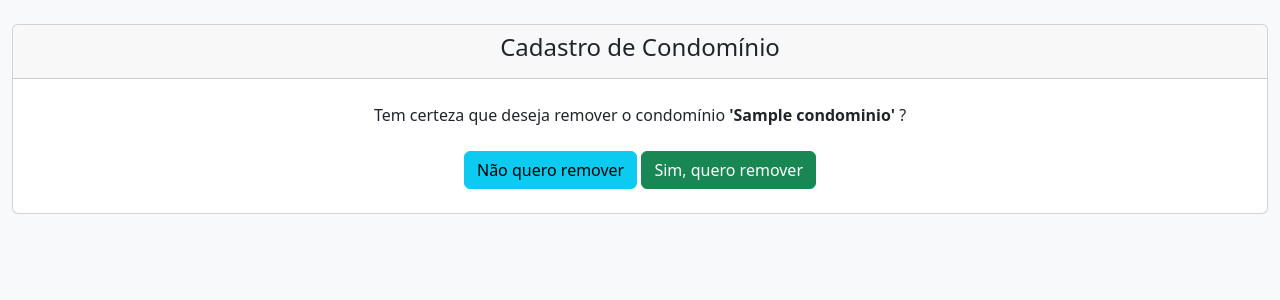
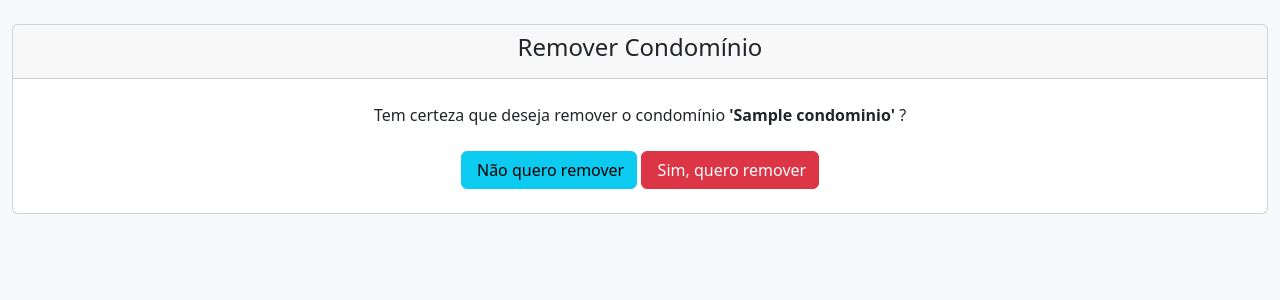
Before and after one commit to rcargnelutti/DesSof_UNIPAMPA, a Django app: page /condominios/delete/1/ in a window 1280 px wide. Shown: the part 56-356 px from the top of the page. Run offline with Django 4.2, Linux system fonts and the light colour scheme; tables that the repository leaves empty hold one stand-in row (values such as "Sample post").

Commit message:
adicionado icones fontawesomefree em alguns botões

```diff
--- a/condominio/templates/condominio/condominio_confirm_delete.html
+++ b/condominio/templates/condominio/condominio_confirm_delete.html
@@ -6,15 +6,15 @@
   <div class="container-fluid">
     <div class="card">
       <div class="card-header text-center">
-        <h4>Cadastro de Condomínio</h4>
+        <h4>Remover Condomínio</h4>
       </div>
         <div class="col-8 m-auto pt-4 pb-2 text-center">
           Tem certeza que deseja remover o condomínio <strong> '{{ object.nome }}' </strong>?
           </br></br>
           <form method="post" action="." >
             {% csrf_token %}
-            <input type="reset" class="btn btn-info" value="Não quero remover" onclick="location.href = '{% url 'condominio:list' %}'">
-            <input type="submit" class="btn btn-success" value="Sim, quero remover">
+            <button type="reset" class="btn btn-info" onclick="location.href = '{% url 'condominio:list' %}'"><span class="fas fa-arrow-left"></span> Não quero remover</button>
+            <button type="submit" class="btn btn-danger" onclick="location.href = '{% url 'condominio:list' %}'"><span class="fas fa-trash-alt"></span> Sim, quero remover</button>
           </form>
         </div>
       </div>
--- a/condominio/templates/condominio/condominio_detail.html
+++ b/condominio/templates/condominio/condominio_detail.html
@@ -23,7 +23,7 @@
         <strong>Dia de vencimento da fatura:</strong> {{ object.dia_vencimento_boleto }} <br />
       </div>
       <div class="col-8 m-auto pt-2 pb-2 text-center" >
-        <input type="submit" class="btn btn-info" onclick="location.href = '{% url 'condominio:list' %}'" value="Voltar">
+        <button type="reset" class="btn btn-info" onclick="location.href = '{% url 'condominio:list' %}'"><span class="fas fa-arrow-left"></span> Voltar</button>
       </div>
     </div>
   </div>
--- a/condominio/templates/condominio/condominio_form.html
+++ b/condominio/templates/condominio/condominio_form.html
@@ -15,9 +15,7 @@
               {{ form.as_table}}
             </table>
             </br>
-
             <button type="reset" class="btn btn-info" onclick="location.href = '{% url 'condominio:list' %}'"><span class="fas fa-arrow-left"></span> Voltar</button>
-
             <button type="submit" class="btn btn-success"><span class="fas fa-save"></span> Salvar</button>
           </form>
         </div>
```
